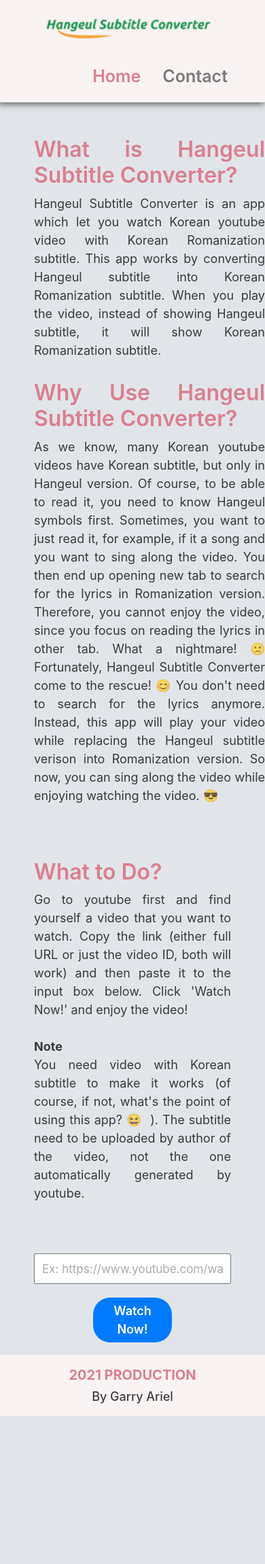
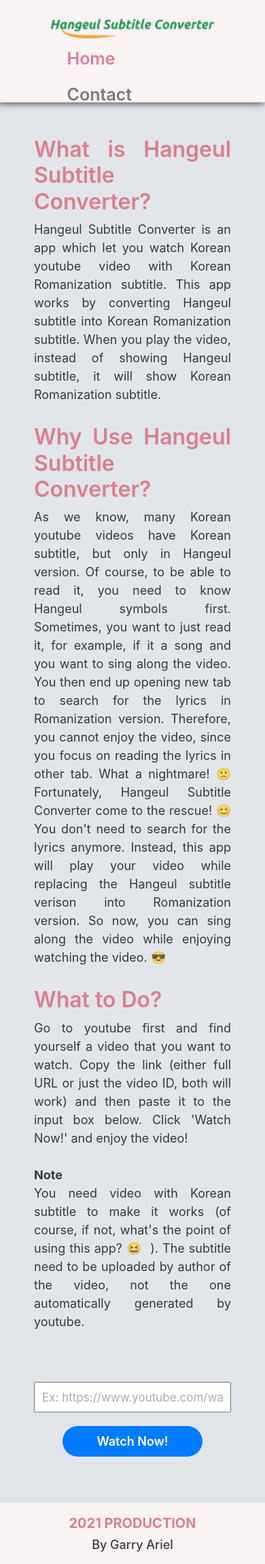
Before and after one commit to garrycussoy/hangeul_subtitle_converter, a Django app: page / in a window 390 px wide. Shown: the whole page at 68% size. Before the commit the page ends 2083 px from the top, so only its background shows below. Run offline with Django 3.2, Linux system fonts and the light colour scheme; some libraries are stand-ins or nearby versions.

Commit message:
responsive index page

```diff
--- a/hangeul_subtitle_converter_apps/static/css/main.css
+++ b/hangeul_subtitle_converter_apps/static/css/main.css
@@ -151,8 +151,9 @@
 }
 
 .index-watch-now-btn {
-  width: 40%;
+  min-width: 40%;
   min-height: 45px;
+  padding: 0 50px;
   border: none;
   border-radius: 25px;
   font-weight: 600;
@@ -162,3 +163,38 @@
 .index-watch-now-btn:hover {
   background-color: #DA7F8F;
 }
+
+/* -------------------------------------------------------------- */
+/* This is the responsive part */
+/* -------------------------------------------------------------- */
+@media (max-width: 767px) {
+  /* ---------- Header ---------- */
+  .header-logo-ver-cont {
+    position: absolute;
+    top: 50%;
+    left: calc(50% - 130px);
+    -ms-transform: translateY(-50%);
+    transform: translateY(-50%);
+  }
+
+  .header-nav-ver-cont {
+    position: absolute;
+    top: 50%;
+    left: calc(50% - 112.5px);
+    -ms-transform: translateY(-50%);
+    transform: translateY(-50%);
+  }
+
+  .header-nav-ver-cont ul {
+    width: 225px;
+  }
+
+  /* ---------- Index Page ---------- */
+  .index-left-main-container {
+    padding: 50px 50px 0 50px;
+  }
+
+  .index-right-main-container {
+    padding: 0 50px 50px 50px;
+  }
+}
```
